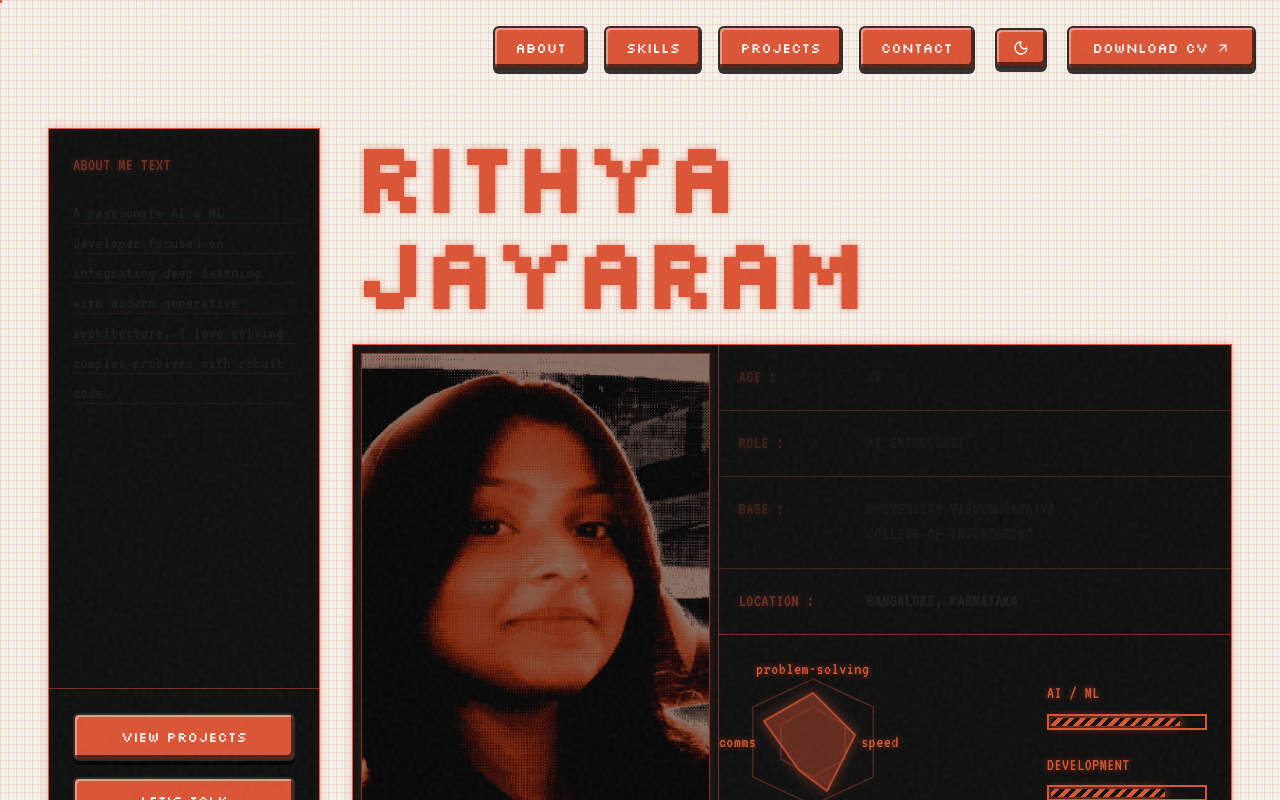
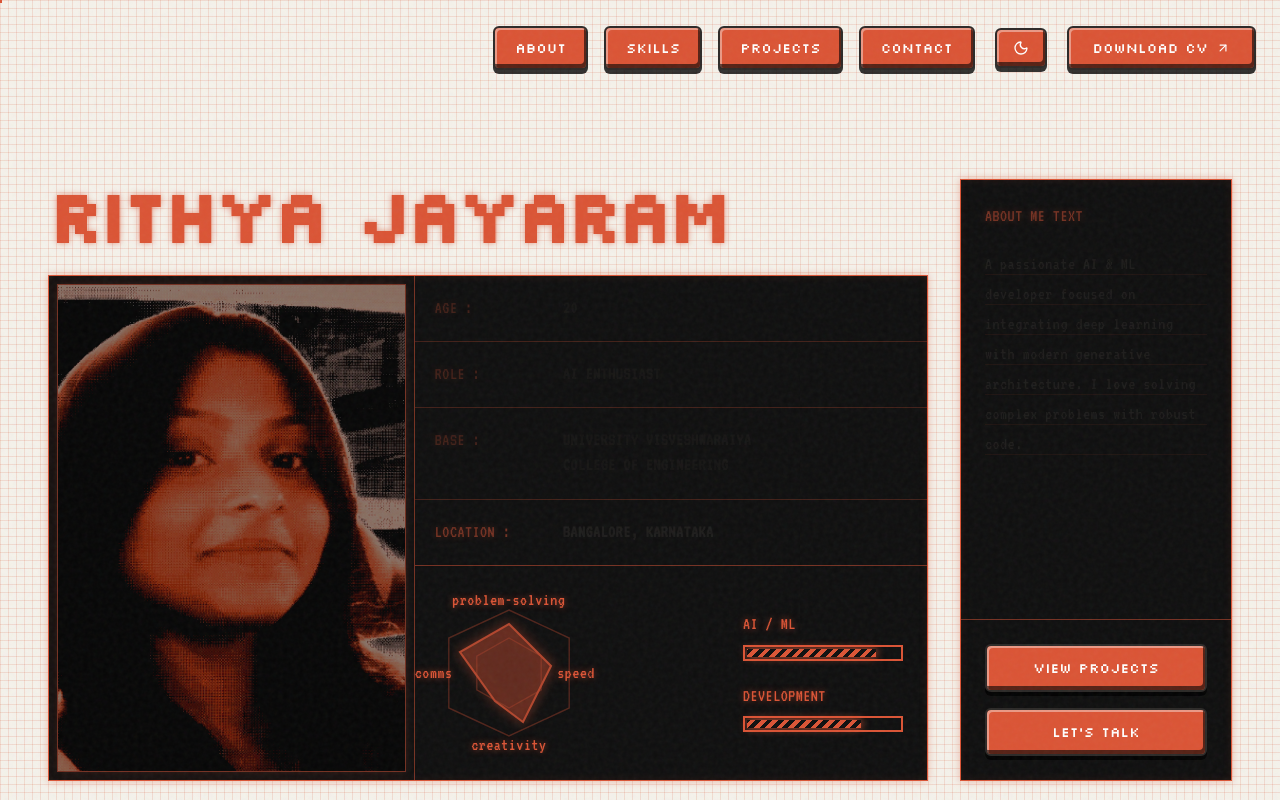
Before and after one commit to riti2043/portfolio_website, a React (Vite) app: page / in a window 1280 px wide. Shown: the top 800 px of the page. Built offline with nearby package versions, Linux system fonts and the light colour scheme; a web font is replaced by a local one.

Commit message:
style: swap profile and about columns, prevent header text wrapping

```diff
--- a/src/App.jsx
+++ b/src/App.jsx
@@ -27,33 +27,11 @@ const ProfileDashboard = () => {
     <section id="hero" className="min-h-screen pt-8 pb-16 px-6 lg:px-12 flex flex-col items-center justify-center relative">
       <div className="max-w-[1400px] w-full mx-auto relative z-10 grid grid-cols-1 lg:grid-cols-12 gap-8 items-start mt-8 lg:mt-0">
 
-        {/* LEFT BOX: ABOUT ME (Spans 3 cols) */}
-        <div className="lg:col-span-3 flex flex-col hud-glow bg-[#0f0f0f] p-0 h-full">
-          <div className="p-6 flex-1 border-b hud-divider">
-             <h2 className="text-sm font-mono-custom text-glow mb-4 uppercase">about me text</h2>
-             {/* Ruled lines overlay */}
-             <div className="relative font-mono-custom text-xs leading-[30px] text-[var(--text-primary)]"
-                  style={{
-                    backgroundImage: 'repeating-linear-gradient(transparent, transparent 29px, rgba(219,84,53,0.3) 30px)',
-                    backgroundSize: '100% 30px'
-                  }}>
-               <p className="pt-1">
-                 A passionate AI & ML developer focused on integrating deep learning with modern generative architecture. I love solving complex problems with robust code.
-               </p>
-             </div>
-          </div>
-
-          <div className="p-6 flex flex-col gap-4">
-             <a href="#projects" className="btn-pixel w-full text-center py-3 text-sm">VIEW PROJECTS</a>
-             <a href="#contact" className="btn-pixel w-full text-center py-3 text-sm">LET'S TALK</a>
-          </div>
-        </div>
-
-        {/* RIGHT BOX: NAME + PHOTO + STATS (Spans 9 cols) */}
+        {/* LEFT BOX (Now Main Profile): NAME + PHOTO + STATS (Spans 9 cols) */}
         <div className="lg:col-span-9 flex flex-col">
 
           {/* BIG NAME HEADER */}
-          <h1 className="text-6xl md:text-8xl font-sans-custom font-black text-glow mb-6 uppercase tracking-tight leading-none text-left">
+          <h1 className="text-5xl md:text-6xl lg:text-7xl xl:text-[72px] whitespace-nowrap tracking-tighter font-black text-glow mb-6 uppercase leading-none text-left" style={{ fontFamily: "'Silkscreen', cursive" }}>
             RITHYA JAYARAM
           </h1>
 
@@ -70,7 +48,7 @@ const ProfileDashboard = () => {
             {/* STATS & CHARTS SECTION */}
             <div className="md:w-7/12 flex flex-col">
 
-              {/* STATS TABLE (Image 3 style) */}
+              {/* STATS TABLE */}
               <div className="flex flex-col font-mono-custom text-xs sm:text-sm border-b hud-divider">
                 <div className="flex border-b hud-divider p-5 uppercase">
                   <span className="text-glow w-24 sm:w-32">AGE :</span>
@@ -96,10 +74,8 @@ const ProfileDashboard = () => {
                  <div className="relative flex items-center justify-center w-[140px] h-[140px]">
                     <div className="absolute inset-0 flex items-center justify-center">
                        <svg width="100%" height="100%" viewBox="0 0 100 100" className="opacity-80">
-                          {/* Hexagon Grid */}
                           <polygon points="50,5 93,25 93,75 50,95 7,75 7,25" fill="none" stroke="var(--accent)" strokeWidth="1" opacity="0.4" />
                           <polygon points="50,25 73,38 73,62 50,75 27,62 27,38" fill="none" stroke="var(--accent)" strokeWidth="1" opacity="0.4" />
-                          {/* Data Polygon */}
                           <polygon points="50,15 80,45 60,85 40,70 15,35" fill="rgba(219,84,53,0.3)" stroke="var(--accent)" strokeWidth="1.5" className="drop-shadow-[0_0_4px_var(--accent)]" />
                        </svg>
                     </div>
@@ -110,7 +86,7 @@ const ProfileDashboard = () => {
                     <span className="absolute -bottom-4 text-[10px] text-glow font-mono-custom">creativity</span>
                  </div>
 
-                 {/* Progress Bars (Image 4 style) */}
+                 {/* Progress Bars */}
                  <div className="flex flex-col justify-center gap-6 font-mono-custom text-xs w-[160px]">
                     <div>
                        <div className="mb-2 text-glow uppercase">AI / ML</div>
@@ -129,6 +105,28 @@ const ProfileDashboard = () => {
             </div>
           </div>
         </div>
+
+        {/* RIGHT BOX (Now About Me) (Spans 3 cols) */}
+        <div className="lg:col-span-3 flex flex-col hud-glow bg-[#0f0f0f] p-0 h-full">
+          <div className="p-6 flex-1 border-b hud-divider">
+             <h2 className="text-sm font-mono-custom text-glow mb-4 uppercase">about me text</h2>
+             <div className="relative font-mono-custom text-xs leading-[30px] text-[var(--text-primary)]"
+                  style={{
+                    backgroundImage: 'repeating-linear-gradient(transparent, transparent 29px, rgba(219,84,53,0.3) 30px)',
+                    backgroundSize: '100% 30px'
+                  }}>
+               <p className="pt-1">
+                 A passionate AI & ML developer focused on integrating deep learning with modern generative architecture. I love solving complex problems with robust code.
+               </p>
+             </div>
+          </div>
+
+          <div className="p-6 flex flex-col gap-4">
+             <a href="#projects" className="btn-pixel w-full text-center py-3 text-sm">VIEW PROJECTS</a>
+             <a href="#contact" className="btn-pixel w-full text-center py-3 text-sm">LET'S TALK</a>
+          </div>
+        </div>
+
       </div>
     </section>
   );
```
